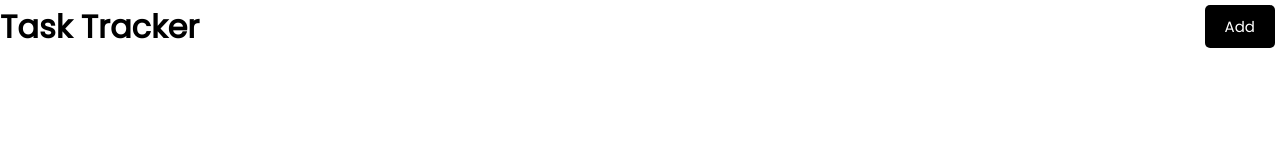
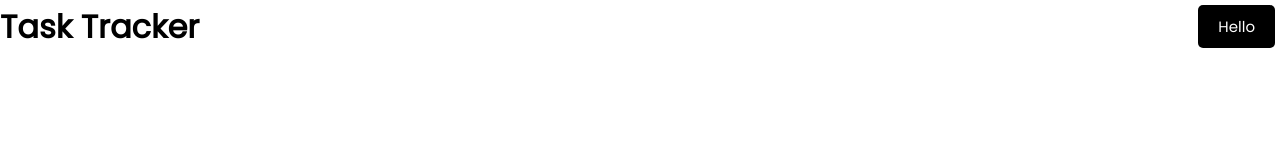
Before and after one commit to abhi00o7/react-projects, a React (Create React App) app in the folder task-tracker/react-task-tracker/: page / in a window 1280 px wide. Shown: the top 160 px of the page. Built offline with nearby package versions, Linux system fonts and the light colour scheme.

Commit message:
Update Button.js

```diff
--- a/task-tracker/react-task-tracker/src/components/Button.js
+++ b/task-tracker/react-task-tracker/src/components/Button.js
@@ -1,8 +1,8 @@
 // import React from 'react'
 
-const Button = () => {
+const Button = ({color, text}) => {
     return (
-        <button className='btn'>Add</button>
+        <button className='btn'> {text} </button>
 
     )
 }
```
